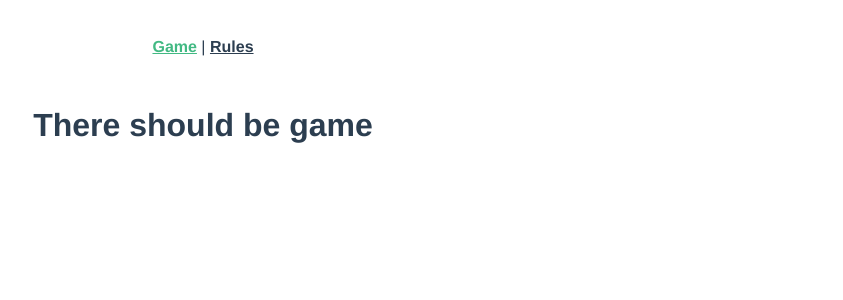
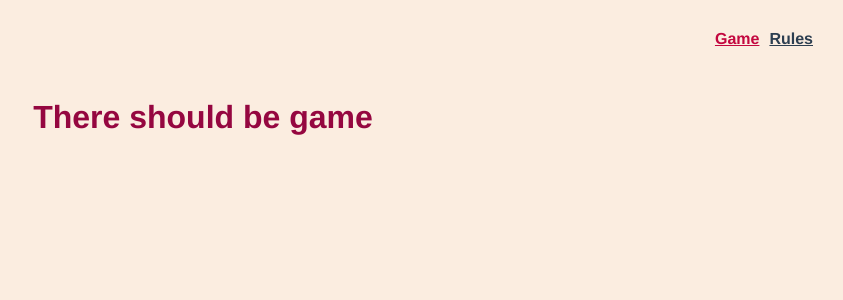
Before and after one commit to ivanna-ostrovets/vuejs-bingo, a Vue app: page / in a window 1280 px wide. Shown: the top 300 px of the page, without its empty margins (437-1280 px from the left). Built offline with nearby package versions, Linux system fonts and the light colour scheme.

Commit message:
Add basic styles

```diff
--- a/src/App.vue
+++ b/src/App.vue
@@ -1,6 +1,6 @@
 <template>
   <Navigation />
-  <router-view />
+  <router-view id="content" />
 </template>
 
 <script lang="ts">
@@ -14,11 +14,21 @@ export default {
 </script>
 
 <style>
+body {
+  margin: 0;
+  padding: 0;
+  height: 100vh;
+  background-color: var(--background-color);
+}
+
 #app {
-  font-family: Avenir, Helvetica, Arial, sans-serif;
+  font-family: var(--font-family);
   -webkit-font-smoothing: antialiased;
   -moz-osx-font-smoothing: grayscale;
+  color: var(--text-color);
+}
+
+#content {
   text-align: center;
-  color: #2c3e50;
 }
 </style>
--- a/src/components/Navigation.vue
+++ b/src/components/Navigation.vue
@@ -1,6 +1,6 @@
 <template>
   <div id="nav">
-    <router-link to="/">Game</router-link> |
+    <router-link to="/">Game</router-link>
     <router-link to="/rules">Rules</router-link>
   </div>
 </template>
@@ -8,14 +8,19 @@
 <style>
 #nav {
   padding: 30px;
+  text-align: right;
 }
 
 #nav a {
   font-weight: bold;
-  color: #2c3e50;
+  color: var(--primary);
+}
+
+#nav a:not(:last-of-type) {
+  margin-right: 10px;
 }
 
 #nav a.router-link-exact-active {
-  color: #42b983;
+  color: var(--secondary);
 }
 </style>
--- a/src/main.ts
+++ b/src/main.ts
@@ -1,5 +1,6 @@
 import { createApp } from 'vue';
 import App from './App.vue';
 import router from './router';
+import '@/styles/variables.css';
 
 createApp(App).use(router).mount('#app');
--- /dev/null
+++ b/src/styles/variables.css
@@ -0,0 +1,7 @@
+:root {
+  --primary: #2c3e50;
+  --secondary: #C3073F;
+  --text-color: #950740;
+  --font-family: Avenir, Helvetica, Arial, sans-serif;
+  --background-color: #fbede0;
+}
```
